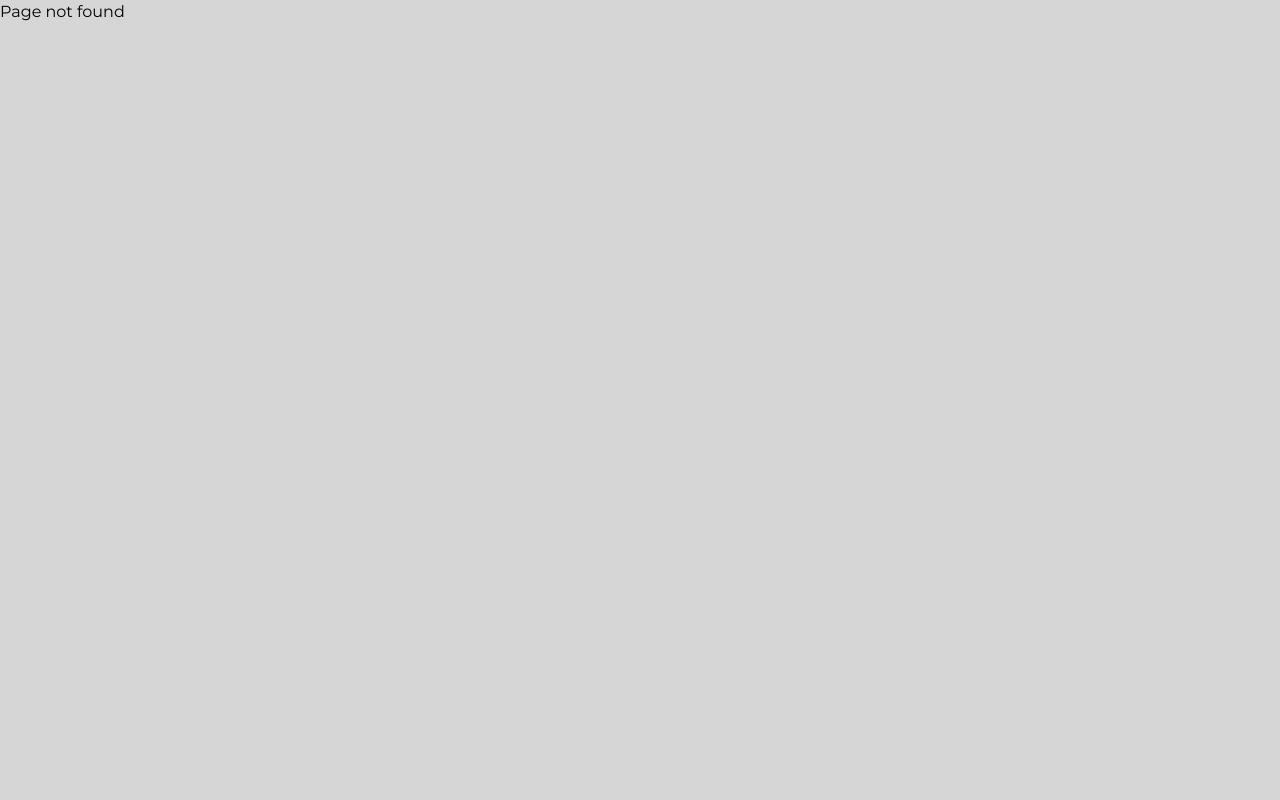
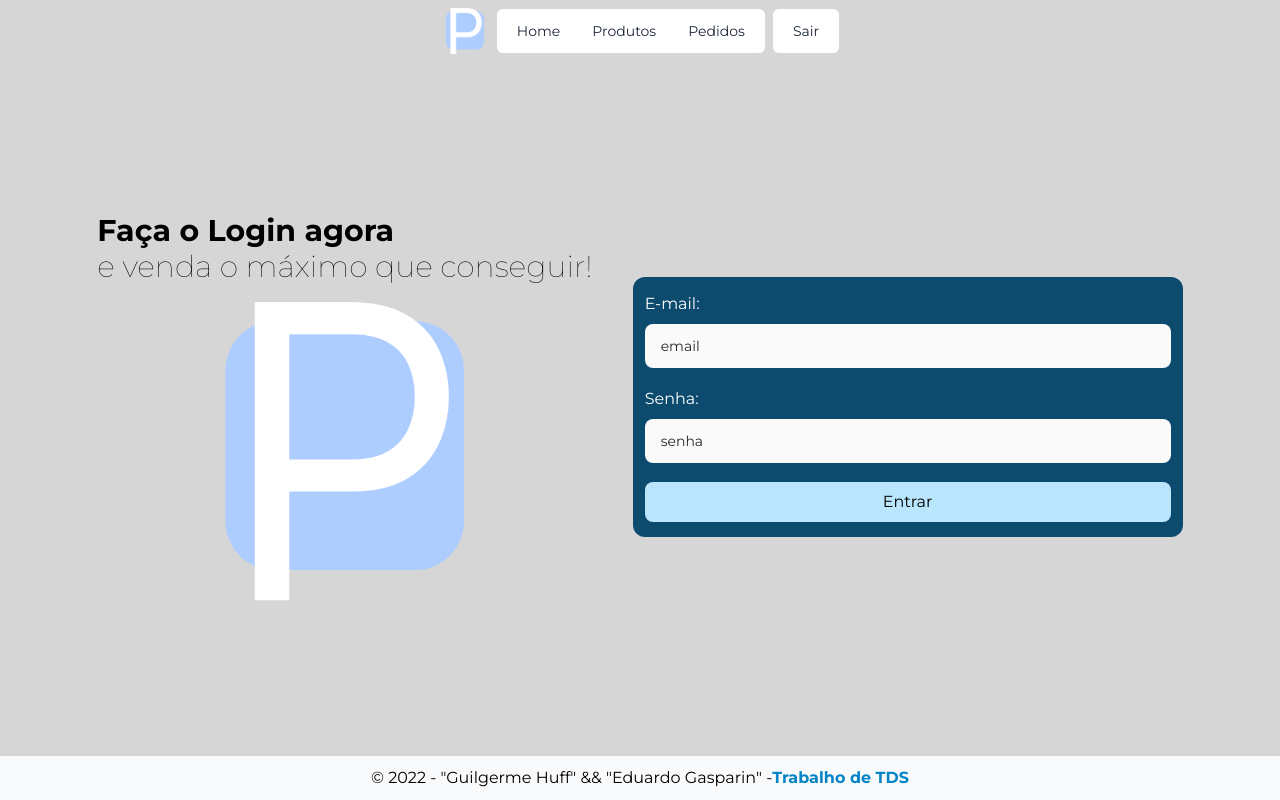
Before and after one commit to GUIHUFF/paranazom-ui, a React (Vite) app: page /login in a window 1280 px wide. Before the commit this address had no page. Built offline with nearby package versions, Linux system fonts and the light colour scheme.

Commit message:
interface login, banner e configs

```diff
--- a/src/components/Banner/index.tsx
+++ b/src/components/Banner/index.tsx
@@ -5,9 +5,10 @@ interface BannerProps {
   img: string;
   textStrong: string,
   textThin: string,
+  imgHidden: boolean
 }
 
-export default function Banner ({ position, img, textStrong, textThin } : BannerProps) {
+export default function Banner ({ position, img, textStrong, textThin, imgHidden } : BannerProps) {
 
   return (
     <div
@@ -17,8 +18,8 @@ export default function Banner ({ position, img, textStrong, textThin } : Banner
           position === 'top' ? 'sm:flex-col' :
           position === 'bottom' ? 'sm:flex-col-reverse' : 'sm:flex-row'
         } flex-col`}>
-      <img src={img} className="w-[250px] h-[300px]"/>
-      <h1 className="text-left text-3xl"><span className="font-bold">{textStrong}</span> <br/><span className="font-thin">{textThin}</span></h1>
+      <img src={img} className={`w-[250px] h-[300px] ${imgHidden ? "md:block hidden" : "block"}`}/>
+      <h1 className="text-center text-3xl md:text-left"><span className="font-bold">{textStrong}</span> <br/><span className="font-thin">{textThin}</span></h1>
     </div>
   )
 
--- a/src/components/ButtonsInputs/index.tsx
+++ b/src/components/ButtonsInputs/index.tsx
@@ -3,7 +3,7 @@ import { ButtonHTMLAttributes } from "react"
 interface ButtonProps extends ButtonHTMLAttributes<HTMLButtonElement> {
 }
 
-export function Buttom(props : ButtonProps) {
+export function Button(props : ButtonProps) {
 
   return (
     <button
@@ -23,7 +23,7 @@ export function Input(props: InputProps){
   return (
     <input
       {...props}
-      className="bg-zinc-50 py-3 px-4 rounded-lg text-sm placeholder:text-zinc-800"
+      className="bg-zinc-50 py-3 px-4 rounded-lg text-sm text-zinc-900 placeholder:text-zinc-800"
     />
   )
 }
--- a/src/pages/Home/index.tsx
+++ b/src/pages/Home/index.tsx
@@ -2,13 +2,27 @@ import Header from "../../components/Header";
 import logo from "../../assets/logo.png";
 import Banner from "../../components/Banner";
 import Footer from "../../components/Footer";
+import { Button } from "../../components/ButtonsInputs";
+import { useNavigate } from "react-router-dom";
 
 export default function Home () {
+  const navigate = useNavigate();
+
+  const handleClick = () => {
+    navigate("/login");
+  }
+
   return (
-    <>
+    <div className="flex flex-col justify-between min-h-screen">
       <Header />
       <Banner img={logo} textStrong="Sistema Paranazom" textThin="Sejá bem-vindo!" position="left"/>
+      <div className="container mx-auto h-auto flex flex-col items-center m-10 gap-5 p-10">
+        <p className="font-bold text-xl">Esse sistema é destinado aos funcionários do Paranazom!</p>
+        <p className="font-semibold text-lg">Se você é um funcionário realize login aqui: </p>
+        <Button onClick={handleClick} className="max-w-[300px] w-full font-semibold text-lg">Entrar</Button>
+        <p className="font-normal text-lg">Se não for um funcionário, visite uma de nossas lojas ou entre em contato com algum funcionário! </p>
+      </div>
       <Footer />
-    </>
+    </div>
   )
 }
--- /dev/null
+++ b/src/pages/Login/index.tsx
@@ -0,0 +1,24 @@
+import Banner from "../../components/Banner";
+import Footer from "../../components/Footer";
+import Header from "../../components/Header";
+import logo from "../../assets/logo.png";
+import { Button, Input } from "../../components/ButtonsInputs";
+
+export default function Login () {
+  return (
+    <div className="flex flex-col justify-between min-h-screen m-auto">
+      <Header />
+      <div className="container m-auto flex items-center justify-center flex-col md:flex-row gap-10">
+        <Banner textStrong="Faça o Login agora" textThin="e venda o máximo que conseguir!" img={logo} position="bottom" imgHidden/>
+        <div className="bg-sky-900 min-w-[330px] md:w-3/6 w-11/12 max-w-[550px] rounded-xl flex items-center">
+          <form className="flex w-full min-h-[260px] h-full justify-around gap-3 flex-col p-3 ">
+            <label className="flex flex-col gap-2 text-white">E-mail:<Input placeholder="email"/></label>
+            <label className="flex flex-col gap-2 text-white">Senha:<Input placeholder="senha"/></label>
+            <Button>Entrar</Button>
+          </form>
+        </div>
+      </div>
+      <Footer />
+    </div>
+  )
+}
--- a/src/routes/routes.tsx
+++ b/src/routes/routes.tsx
@@ -1,5 +1,6 @@
 import { BrowserRouter, Routes, Route, Navigate } from 'react-router-dom';
 import Home from '../pages/Home';
+import Login from '../pages/Login';
 
 interface PrivateRouteProps {
   redirectTo: string;
@@ -15,6 +16,7 @@ const RouterApp = () => {
     <BrowserRouter>
       <Routes>
         <Route path="/" element={<Home />} />
+        <Route path='/login' element={<Login />} />
 
 
         {/*ROTAS PRIVADAS */}
```
Also changed, not shown: src/configs/api.ts (added, +9 -0 lines), src/configs/auth.ts (added, +22 -0 lines).
